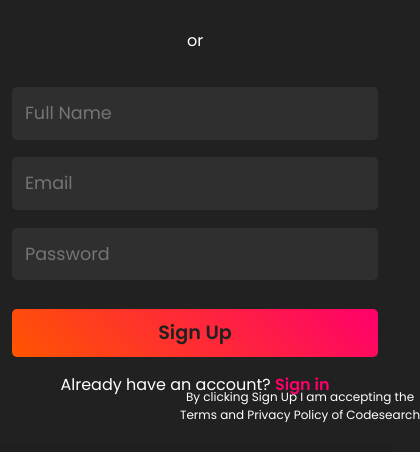
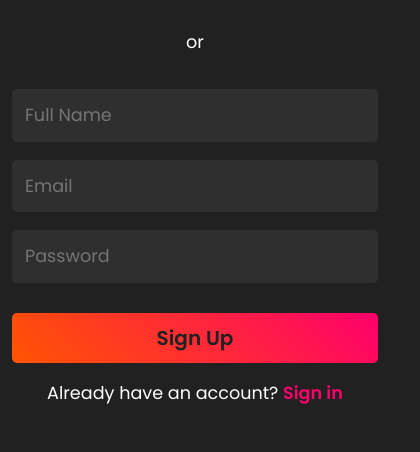
Before and after one commit to LlanoLucas/PreEntrega2Llano, a plain HTML site: page pages/sign-up.html in a window 390 px wide. Shown: the part 392-844 px from the top of the page, 420 px wide, since content can reach past the window. Drawn offline with nearby package versions, Linux system fonts and the light colour scheme.

Commit message:
ya solo falta el line-division!

```diff
--- a/pages/sign-up.html
+++ b/pages/sign-up.html
@@ -70,7 +70,9 @@
           </div>
           <button type="submit" class="sign-button">Sign Up</button>
         </form>
-        <p>Already have an account? <a href="sign-in.html">Sign in</a></p>
+        <p class="p-link">
+          Already have an account? <a href="sign-in.html">Sign in</a>
+        </p>
 
         <footer class="annoying-footer">
           <ul>
--- a/styles/styles.css
+++ b/styles/styles.css
@@ -1177,7 +1177,7 @@ strong {
     width: 100%;
     border: none;
     font-weight: 600;
-    font-size: 1.2em;
+    font-size: 1.25em;
     color: #212121;
     border-radius: 5px;
     margin-top: 1.5em;
@@ -1196,6 +1196,11 @@ strong {
     flex-direction: column;
   }
 
+  .annoying-footer {
+    position: static !important;
+    transform: translate(0) !important;
+  }
+
   .sign-right {
     width: 100%;
     background-color: #1f1f1f;
@@ -1212,6 +1217,11 @@ strong {
 
   .sign-main p {
     margin-top: 1em;
+    font-size: 1.1em;
+  }
+
+  .p-link {
+    margin-bottom: 3em;
   }
 
   .sign-main section a {
@@ -1227,6 +1237,14 @@ strong {
   .sign-main footer {
     font-size: 0.75em;
     text-align: center;
+  }
+
+  .sign-main footer ul {
+    padding: 0;
+  }
+
+  .sign-main footer ul li a {
+    display: none;
   }
 
   .sign-main footer a {
@@ -1248,6 +1266,7 @@ strong {
   .sign-right h2 {
     font-size: 2em;
     text-align: center;
+    margin-bottom: 2em;
   }
 
   .sign-right footer {
```
Also changed, not shown: pages/sign-in.html (+8 -3 lines).
